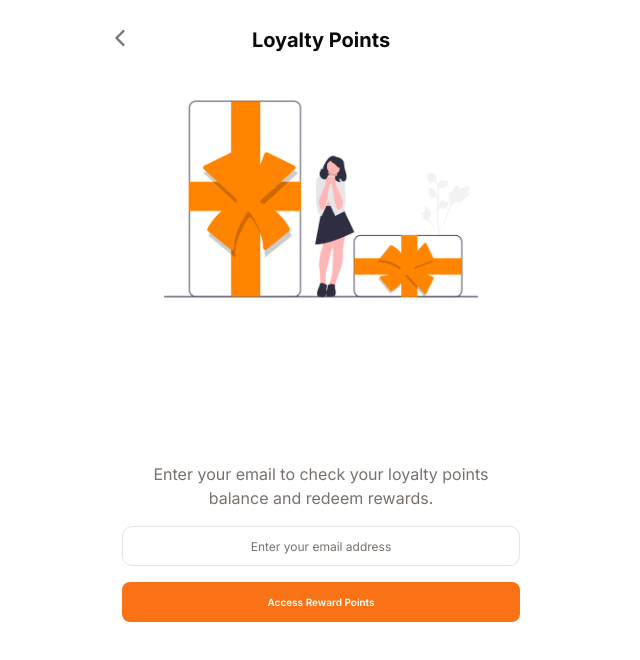
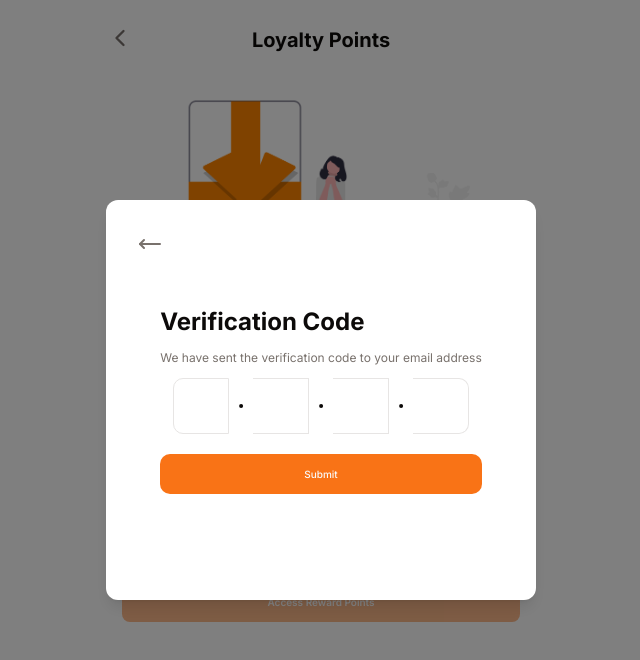
Before and after one commit to jmmaglonzo/E-MENU-FE, a Next.js app: page /redeem in a window 1280 px wide. Shown: the top 660 px of the page, without its empty margins (319-959 px from the left). Built offline with nearby package versions, Linux system fonts and the light colour scheme; no server answers.

Commit message:
feat: show and hide modal.

```diff
--- a/src/app/redeem/page.tsx
+++ b/src/app/redeem/page.tsx
@@ -4,9 +4,11 @@ import { Input } from "@/components/ui/input";
 import { z } from "zod";
 import { zodResolver } from "@hookform/resolvers/zod";
 import { SubmitHandler, useForm } from "react-hook-form";
-import Link from "next/link";
 import gift from "/public/gifts.png";
 import Image from "next/image";
+import { useSendEmailOTP } from "@/services/queries";
+import OTPModal from "@/components/RedeemPoints/OTPModal";
+import { useEffect, useState } from "react";
 
 const formSchema = z.object({
   email: z.string().email({
@@ -20,14 +22,23 @@ const RedeemPoints = () => {
   const {
     register,
     handleSubmit,
-    formState: { errors },
+    formState: { errors, isValid },
   } = useForm<FormFields>({
     resolver: zodResolver(formSchema),
   });
 
+  const { mutate: send, isSuccess } = useSendEmailOTP();
+
   const onSubmit: SubmitHandler<FormFields> = (data) => {
-    console.log(data);
+    send(data.email);
   };
+
+  const [isModalOpen, setIsModalOpen] = useState(!isSuccess);
+
+  useEffect(() => {
+    if (isSuccess) setIsModalOpen(true);
+  }, [isSuccess]);
+
   return (
     <section className="flex flex-col">
       <div className="relative h-[270px] w-full">
@@ -52,11 +63,13 @@ const RedeemPoints = () => {
         )}
 
         <Button
-            className="inline-block w-full rounded-sm bg-primary py-2 text-center font-semibold text-white"
-          >
-            Access Reward Points
+          disabled={!isValid}
+          className="inline-block w-full rounded-sm bg-primary py-2 text-center font-semibold text-white"
+        >
+          Access Reward Points
         </Button>
       </form>
+      <OTPModal isModalOpen={isModalOpen} setIsModalOpen={setIsModalOpen} />
     </section>
   );
 };
```
